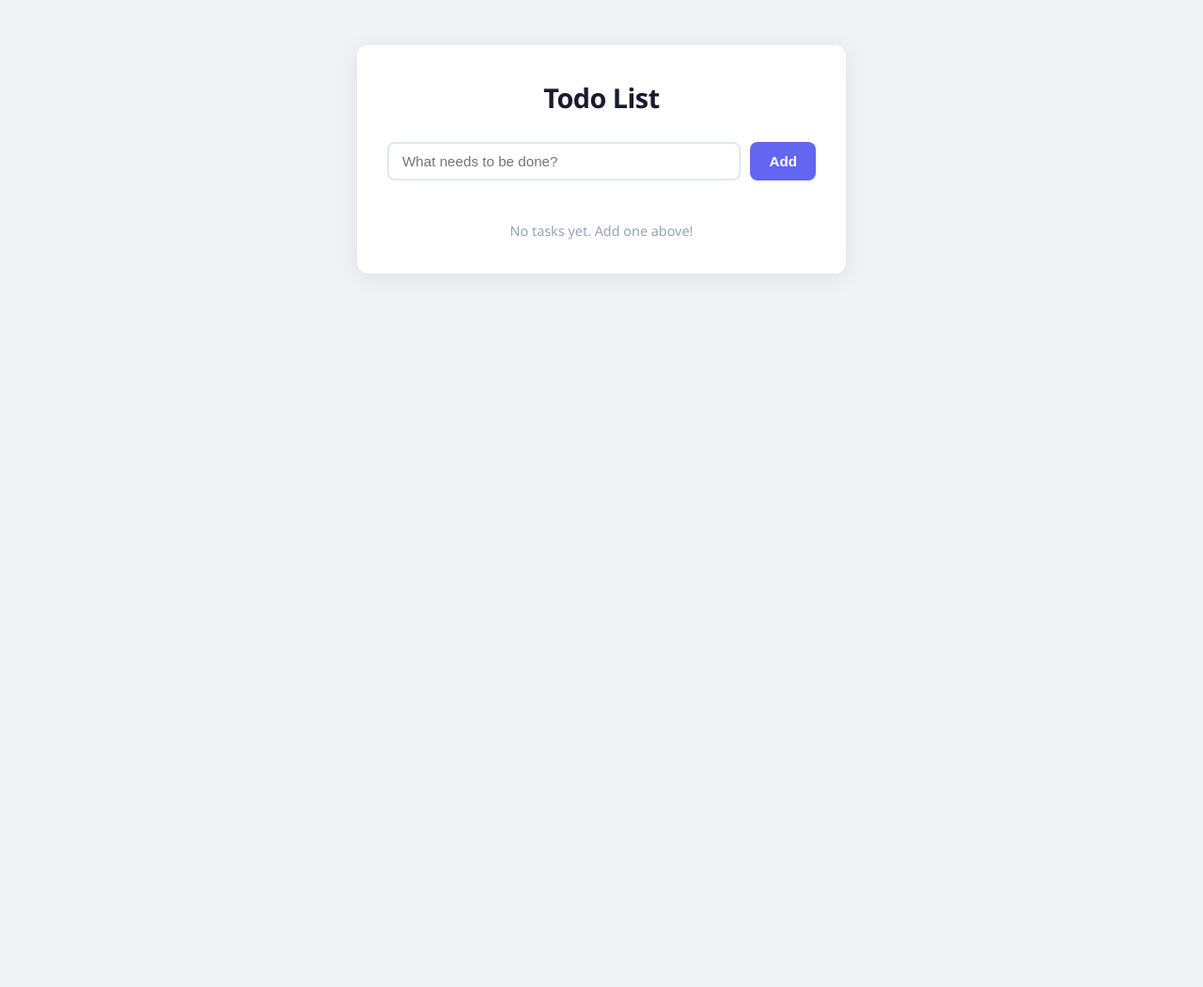
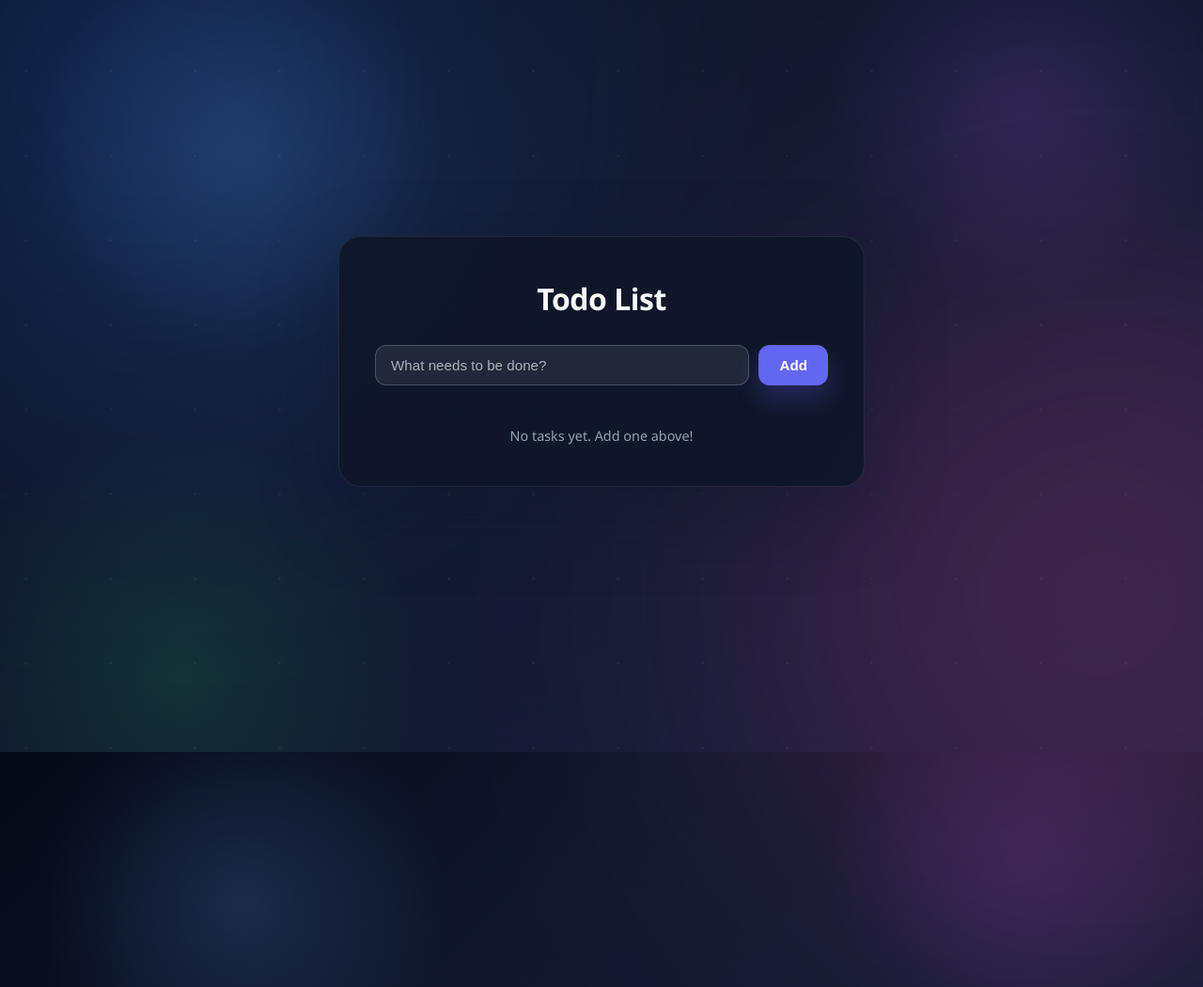
Before and after one commit to GuyGuyPeres/Learning_Flask_API, a Flask app: page / in a window 1280 px wide; the page is wider, and only the part inside the window is pictured. Shown: that part at 94% size. Before the commit the page ends 291 px from the top of that part, so only its background shows below. Run offline with Flask 3, Linux system fonts and the light colour scheme; data that the repository does not hold is empty.

Commit message:
added some DB infrastructure changes and css style changes, also added working functions.

```diff
--- a/HAFRADA_models.py
+++ b/HAFRADA_models.py
@@ -2,7 +2,7 @@
 from bson import ObjectId
 from flask import Flask, jsonify, request
 from werkzeug.exceptions import NotFound, BadRequest, Conflict, UnprocessableEntity, HTTPException, MethodNotAllowed
-from database import todos
+from database import get_collection
 
 
 # tasks = [
@@ -24,7 +24,8 @@
 #     ]
 
 def get_all_tasks():
-    all_todos = list(todos.find())
+    col = get_collection("TodosCollection")
+    all_todos = list(col.find())
     for task in all_todos:
         task["_id"] = str(task["_id"])
 
@@ -33,13 +34,14 @@
 
 def get_task_by_id(task_id):
     try:
+        col = get_collection("TodosCollection")
         # MongoDB uses objectId - we convert the string from "Routes" to this object.
-        needed_task = todos.find_one({"_id": ObjectId(task_id)})
+        needed_task = col.find_one({"_id": ObjectId(task_id)})
     except Exception:
         # if the ID is in the incorrect MongoDB format.
         raise NotFound(f"Invalid ID format: {task_id}")
 
-    needed_task = todos.find_one({"_id": ObjectId(task_id)})
+    needed_task = col.find_one({"_id": ObjectId(task_id)})
     if needed_task:
         # conversion of _id to string to we can return in it JSON.
         needed_task["_id"] = str(needed_task["_id"])
@@ -49,7 +51,7 @@
 
 
 def create_task(task_data):
-
+    col = get_collection("TodosCollection")
     if not task_data or "title" not in task_data:
         raise BadRequest("Missing required field: 'title'")
 
@@ -58,7 +60,7 @@
         "completed" : False
     }
 
-    todos.insert_one(new_task) # here the "_id" becomes objectId and we need to convert it to string.
+    col.insert_one(new_task) # here the "_id" becomes objectId and we need to convert it to string.
 
     new_task["_id"] = str(new_task["_id"]) # here _id becomes a string
 
@@ -68,6 +70,7 @@
     })
 
 def update_task_with_put(task_id):
+    col = get_collection("TodosCollection")
     new_data = request.json
 
     # validating the input
@@ -86,7 +89,7 @@
     try:
         # edit the specific task with the data the user entered.
         # $set מעדכן רק את השדות ששלחנו ושומר על שאר השדות הקיימים
-        result = todos.update_one(
+        result = col.update_one(
             {"_id": ObjectId(task_id)},
             {"$set": update_fields}
         )
@@ -100,9 +103,10 @@
 
 
 def delete_a_task_by_id(task_id):
+    col = get_collection("TodosCollection")
     try:
         # delete the specific task by the id (in the objectId format)
-        result = todos.delete_one({"_id": ObjectId(task_id)})
+        result = col.delete_one({"_id": ObjectId(task_id)})
     except Exception:
         # if the id is not in the correct mongoDB format.
         raise NotFound(f"Invalid ID format: {task_id}")
--- a/HAFRADA_routes.py
+++ b/HAFRADA_routes.py
@@ -2,7 +2,7 @@
 from werkzeug.exceptions import NotFound, BadRequest, Conflict, UnprocessableEntity, HTTPException, MethodNotAllowed
 import uuid
 from HAFRADA_models import get_all_tasks, get_task_by_id, create_task, update_task_with_put, delete_a_task_by_id
-from database import todos
+from database import get_collection
 
 tasks_bp = Blueprint("tasks", __name__)
 
--- a/app.py
+++ b/app.py
@@ -3,25 +3,17 @@
 from werkzeug.exceptions import NotFound, BadRequest, Conflict, UnprocessableEntity, HTTPException, MethodNotAllowed
 from HAFRADA_routes import tasks_bp
 from HAFRADA_errors import errors_bp
+from database import init_db
 from pymongo import MongoClient
 import certifi
 import os
 from dotenv import load_dotenv
 load_dotenv()
 
-# #! ////////////////////////////////////////////////////////////////////////
-# #! DATABASE:
-# cr = certifi.where()
-# mongoconnectionstring = os.getenv("MONDGO_DB_CON_STRING")
-# client = MongoClient(mongoconnectionstring, tlsCAFile=cr)
-# db = client["FlaskAPI_Testing"]
-# todos = db["TodosCollection"]
-# #! //////////////////////////////////////////////////////////////////////
-
-
 
 app = Flask(__name__)
 
+init_db(app)
 app.register_blueprint(tasks_bp)
 app.register_blueprint(errors_bp)
 
--- a/database.py
+++ b/database.py
@@ -14,5 +14,17 @@
 mongoconnectionstring = os.getenv("MONDGO_DB_CON_STRING")
 client = MongoClient(mongoconnectionstring, tlsCAFile=cr)
 db = client["FlaskAPI_Testing"]
-todos = db["TodosCollection"]
+# todos = db["TodosCollection"]
 #! //////////////////////////////////////////////////////////////////////
+
+_client = None
+_db = None
+
+def init_db(app):
+    global _client, _db
+    _client = client
+    _db = db
+    app.config["DB"] = _db
+
+def get_collection(name):
+    return _db[name]
--- a/static/style.css
+++ b/static/style.css
@@ -6,27 +6,86 @@
 
 body {
   font-family: "Segoe UI", system-ui, sans-serif;
-  background: #f0f2f5;
   min-height: 100vh;
   display: flex;
-  align-items: flex-start;
+  align-items: center;
   justify-content: center;
-  padding: 48px 16px;
+  padding: 48px 16px 80px;
+  overflow-x: hidden;
+  color: #f8fafc;
+  position: relative;
+  background: radial-gradient(circle at 20% 20%, rgba(96, 165, 250, 0.18), transparent 18%),
+              radial-gradient(circle at 85% 15%, rgba(168, 85, 247, 0.16), transparent 16%),
+              radial-gradient(circle at 15% 90%, rgba(34, 197, 94, 0.14), transparent 20%),
+              linear-gradient(135deg, #050816 0%, #10172c 35%, #181f3d 100%);
+}
+
+body::before,
+body::after {
+  content: "";
+  position: absolute;
+  width: 720px;
+  height: 720px;
+  border-radius: 50%;
+  filter: blur(140px);
+  opacity: 0.52;
+  z-index: -1;
+}
+
+body::before {
+  top: -240px;
+  left: -240px;
+  background: rgba(59, 130, 246, 0.45);
+  animation: glide 13s ease-in-out infinite;
+}
+
+body::after {
+  bottom: -220px;
+  right: -220px;
+  background: rgba(236, 72, 153, 0.38);
+  animation: glide 19s ease-in-out infinite reverse;
+}
+
+body > .star-field {
+  position: absolute;
+  inset: 0;
+  pointer-events: none;
+  background-image: radial-gradient(circle, rgba(255, 255, 255, 0.9) 0.5px, transparent 0.5px),
+                    radial-gradient(circle, rgba(255, 255, 255, 0.4) 0.75px, transparent 0.75px);
+  background-size: 140px 140px, 90px 90px;
+  opacity: 0.18;
+  animation: drift 20s linear infinite;
+  z-index: -1;
+}
+
+@keyframes glide {
+  0%, 100% {
+    transform: translate(0, 0) rotate(0deg);
+  }
+  50% {
+    transform: translate(36px, -32px) rotate(12deg);
+  }
+}
+
+@keyframes drift {
+  from { background-position: 0 0, 0 0; }
+  to { background-position: -320px 200px, 220px -180px; }
 }
 
 .container {
-  background: #fff;
-  border-radius: 12px;
-  box-shadow: 0 4px 24px rgba(0, 0, 0, 0.08);
+  background: rgba(15, 23, 42, 0.94);
+  border: 1px solid rgba(255, 255, 255, 0.08);
+  border-radius: 24px;
+  box-shadow: 0 28px 80px rgba(15, 23, 42, 0.4);
   width: 100%;
-  max-width: 520px;
-  padding: 36px 32px;
+  max-width: 560px;
+  padding: 44px 38px;
 }
 
 h1 {
-  font-size: 1.8rem;
+  font-size: 2rem;
   font-weight: 700;
-  color: #1a1a2e;
+  color: #f8fafc;
   margin-bottom: 28px;
   text-align: center;
   letter-spacing: -0.5px;
@@ -41,32 +100,42 @@
 
 #add-form input[type="text"] {
   flex: 1;
-  padding: 10px 14px;
-  border: 2px solid #e2e8f0;
-  border-radius: 8px;
+  padding: 12px 16px;
+  border: 1px solid rgba(148, 163, 184, 0.35);
+  border-radius: 12px;
   font-size: 0.95rem;
   outline: none;
-  transition: border-color 0.2s;
+  transition: border-color 0.2s, background 0.2s;
+  background: rgba(255, 255, 255, 0.08);
+  color: #f8fafc;
+}
+
+#add-form input[type="text"]::placeholder {
+  color: rgba(248, 250, 252, 0.65);
 }
 
 #add-form input[type="text"]:focus {
-  border-color: #6366f1;
+  border-color: rgba(99, 102, 241, 0.8);
+  background: rgba(255, 255, 255, 0.12);
 }
 
 #add-form button {
-  padding: 10px 20px;
+  padding: 12px 22px;
   background: #6366f1;
   color: #fff;
   border: none;
-  border-radius: 8px;
+  border-radius: 12px;
   font-size: 0.95rem;
   font-weight: 600;
   cursor: pointer;
-  transition: background 0.2s;
+  transition: background 0.2s, transform 0.2s, box-shadow 0.2s;
+  box-shadow: 0 14px 24px rgba(99, 102, 241, 0.24);
 }
 
 #add-form button:hover {
   background: #4f46e5;
+  transform: translateY(-1px);
+  box-shadow: 0 16px 26px rgba(99, 102, 241, 0.28);
 }
 
 /* Task list */
--- a/templates/index.html
+++ b/templates/index.html
@@ -7,6 +7,7 @@
   <link rel="stylesheet" href="/static/style.css" />
 </head>
 <body>
+  <div class="star-field"></div>
   <div class="container">
     <h1>Todo List</h1>
 
```
Also changed, not shown: other parts of static/style.css (+15 -11 lines).
